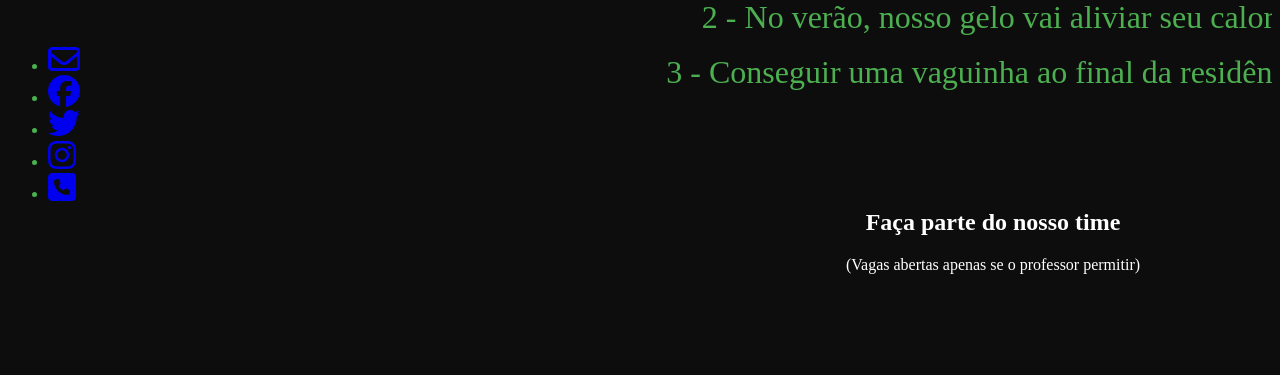
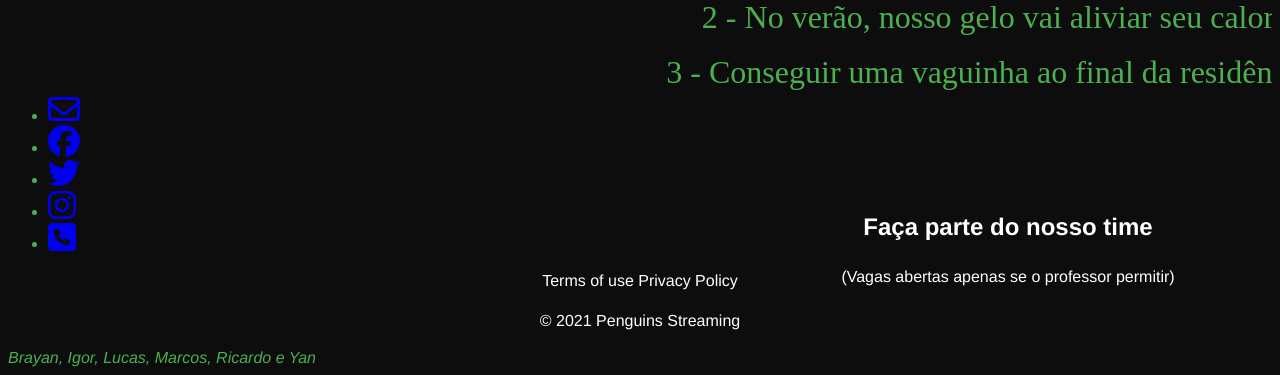
Before and after one commit to yantedesco/penguinsFlix, a PHP site: page /sobre.html in a window 1280 px wide. Shown: the part 2523-2898 px from the top of the page. Before the commit the page ends 2797 px from the top, so only its background shows below. Run offline with PHP 8.4, Linux system fonts and the light colour scheme; some libraries are stand-ins or nearby versions.

Commit message:
commit noturno

```diff
--- a/pages/sobre/sobre.css
+++ b/pages/sobre/sobre.css
@@ -6,7 +6,7 @@
 	background: url(../../assets/img/1_auto.jpg);
 	background-position: center center;
 	background-size: cover;
-  margin-bottom: 1200px;
+  margin-bottom: 1250px;
 	display: flex;
 	align-items: end;
 }
@@ -33,20 +33,21 @@
 }
 
 .main-movie .button {
-	background: rgba(0, 0, 0, 0.5);
+	background: rgba(128, 128, 128, 0.6);
 	border: none;
 	border-radius: 0.31em;
 	padding: 0.93em 1.87em;
-	color: #fff;
+	color: white;
 	margin-right: 1.25em;
 	cursor: pointer;
 	transition: 0.3s ease all;
 	font-size: 1.12em;
+  box-shadow: 2.5px 2.5px 5px rgba(0, 0, 0, 0.3);
+  font-weight: bold;
 }
 
 .main-movie .button:hover {
-	background: #fff;
-	color: #4caf50;
+	background-color: rgba(128, 128, 128, 0.4);
 }
 
 .main-movie .button i {
@@ -72,6 +73,19 @@ h1 {
   font-size: 4em;;
   margin-top: 100px;
   margin-right: 100px;
+}
+
+.rodape {
+  font-family: Helvetica, sans-serif;
+  color: white;
+  margin-top: 10px;
+  text-align: center;
+  line-height: 1.5;
+}
+
+.grupo span{
+  color:#4caf50;
+  font-family: Helvetica, sans-serif;
 }
 
 .valores li{
--- a/pages/sobre/sobre.html
+++ b/pages/sobre/sobre.html
@@ -93,22 +93,26 @@
 				<div class="container">
 
 					<p class="description">
-						<button role="button" class="button">
-							<i class="fas fa-info-circle"></i> Conheça-nos!
-						</button>
+						<a
+							href="https://www.canva.com/design/DAEfCcFUlxo/u99Q2CK_El9Vzm_OhnKTNA/view?utm_content=DAEfCcFUlxo&utm_campaign=designshare&utm_medium=link&utm_source=sharebutton"
+							target="_blank"
+							><button role="button" class="button">
+								<i class="fas fa-info-circle"></i>Conheça-nos
+							</button></a
+						>
 					</p>
 					<div class="historia">
 						<ul class="timeline">
 							<h1>2021</h1>
 							<li>1º Dia: OBA!!! Vai começar a Residência do Serratec<br><br>8º Dia: Será que vai ficar mais difícil?</li>
-							<li>22º Dia: O que tá rolando aqui? Não to entendendo nada... <br><br>37º dia: 8 horas de sono? Esquece...</li>
-							<li>51º Dia: EU SÓ QUERO DORMIR E APRENDER!!!<br><br>79º Dia: Ops, não é que agora faz sentido </li>
-							<li>93º Dia: Por favor, não acaba...<br><br>120º Dia: CONTRATADOS!</li>
+							<li>22º Dia: O que tá rolando aqui? Não to entendendo nada... <br><br>37º dia: 8 horas de sono? Tá maluco, vou meter o pé...</li>
+							<li>51º Dia: EU SÓ QUERO DORMIR E APRENDER!!!<br><br>79º Dia: Acaba, por favor...</li>
+							<li>93º Dia: Ops, não é que agora faz sentido <br><br>120º Dia: CONTRATADOS!</li>
 						</ul>
 						<div>
-							<img class="Conquistas" id="im1" src="../../assets/img/tuxedo-penguin.jpg" alt="">
-							<img class="Conquistas" id="im2" src="../../assets/img/tuxedo-penguin.jpg" alt="">
-							<img class="Conquistas" id="im3" src="../../assets/img/tuxedo-penguin.jpg" alt="">
+							<img class="Conquistas" id="im1" src="../../assets/img/pinguimChinelo.jpg" alt="">
+							<img class="Conquistas" id="im2" src="../../assets/img/pinguimSaltando2.jpg" alt="">
+							<img class="Conquistas" id="im3" src="../../assets/img/pinguimDescabelado.jpg" alt="">
 							<img class="Conquistas" id="im4" src="../../assets/img/tuxedo-penguin.jpg" alt="">
 						</div>
 						<div class="valores">
@@ -119,7 +123,7 @@
 								<li>3 - Conseguir uma vaguinha ao final da residência</li><br>
 							</ul>
 						</div>
-						<div id="rodape">
+						<div class="rodape">
 							<h2>Faça parte do nosso time</h2>
 							<p>(Vagas abertas apenas se o professor permitir)</p>
 						</div>
@@ -133,7 +137,7 @@
 					<li>
 						<a
 							class="icon-footer"
-							href="mailto:pinguins@contato.com"
+							href="mailto:penguins@artico.com"
 							target="_blank"
 							rel="noopener noreferrer"
 						>
@@ -181,6 +185,15 @@
 						></a>
 					</li>
 				</ul>
+				<div class="rodape">
+				<p>Terms of use Privacy Policy</p>
+				<p>&copy; 2021 Penguins Streaming</p>
+				</div>
+				<div class="grupo">
+					<address>
+						<span>Brayan, Igor, Lucas, Marcos, Ricardo e Yan</span>
+					</address>
+				</div>
 			</footer>
 			<script src="/global/index.js"></script>
 			<script src="/global/script.js"></script>
```
Also changed, not shown: assets/img/pinguimChinelo.jpg (added), assets/img/pinguimDescabelado.jpg (added), assets/img/pinguimFofo.jpg (added), assets/img/pinguimSaltando.jpg (added), assets/img/pinguimSaltando2.jpg (added).
